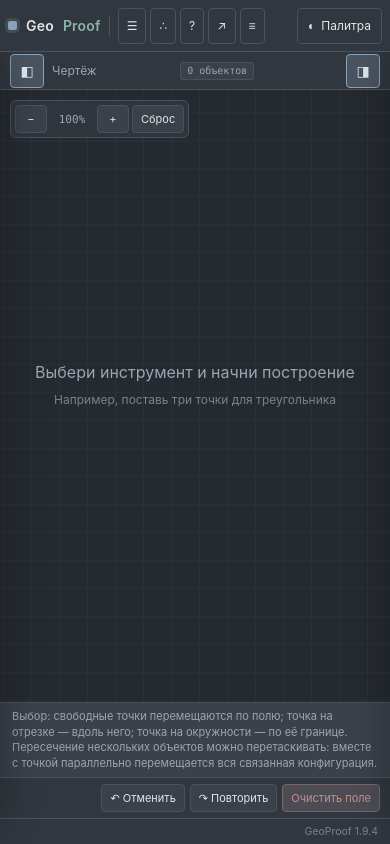
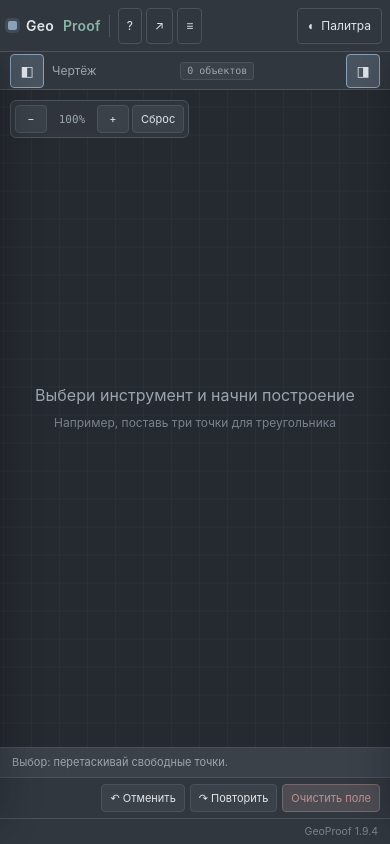
Before and after one commit to MrAsasin243/GeoProof, a plain HTML site: page index.html in a window 390 px wide. Drawn offline with Linux system fonts and the light colour scheme.

Commit message:
Update index.html

```diff
--- a/index.html
+++ b/index.html
@@ -17,8 +17,6 @@
     <div class="top-sep" aria-hidden="true"></div>
 
     <nav class="topnav" aria-label="Разделы">
-      <button class="btn subtle only-mobile" id="toolsToggleBtn" type="button" aria-expanded="false" title="Инструменты">☰</button>
-      <button class="btn subtle" id="openMenuBtn" type="button" aria-controls="workspaceMenu" aria-expanded="false" title="Панель доказательства">∴ <span class="label">Доказательство</span></button>
       <button class="btn subtle" id="openDocsBtn" type="button" title="Документация">? <span class="label">Документация</span></button>
       <a class="btn subtle" href="guides.html" title="Руководство">↗ <span class="label">Гайды</span></a>
       <a class="btn subtle" href="lessons.html" title="Учебный курс">≡ <span class="label">Уроки</span></a>
```
